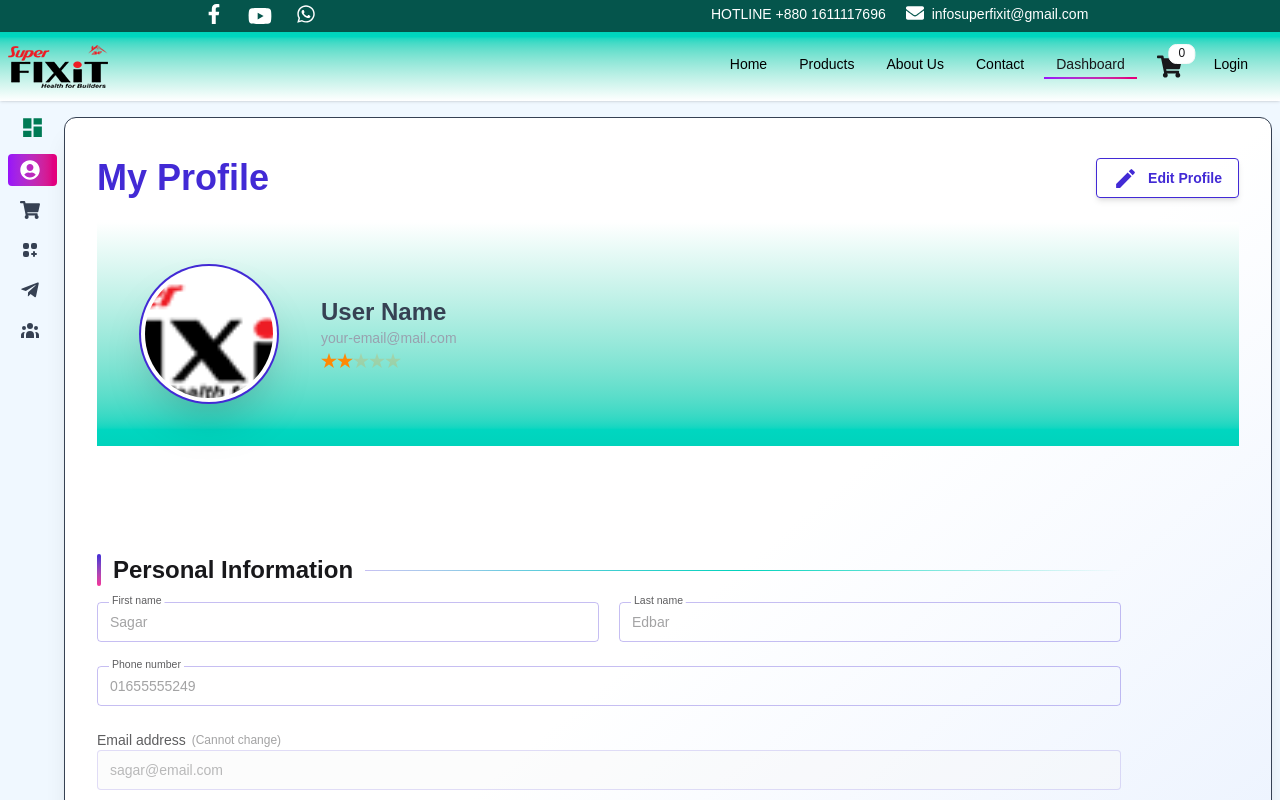
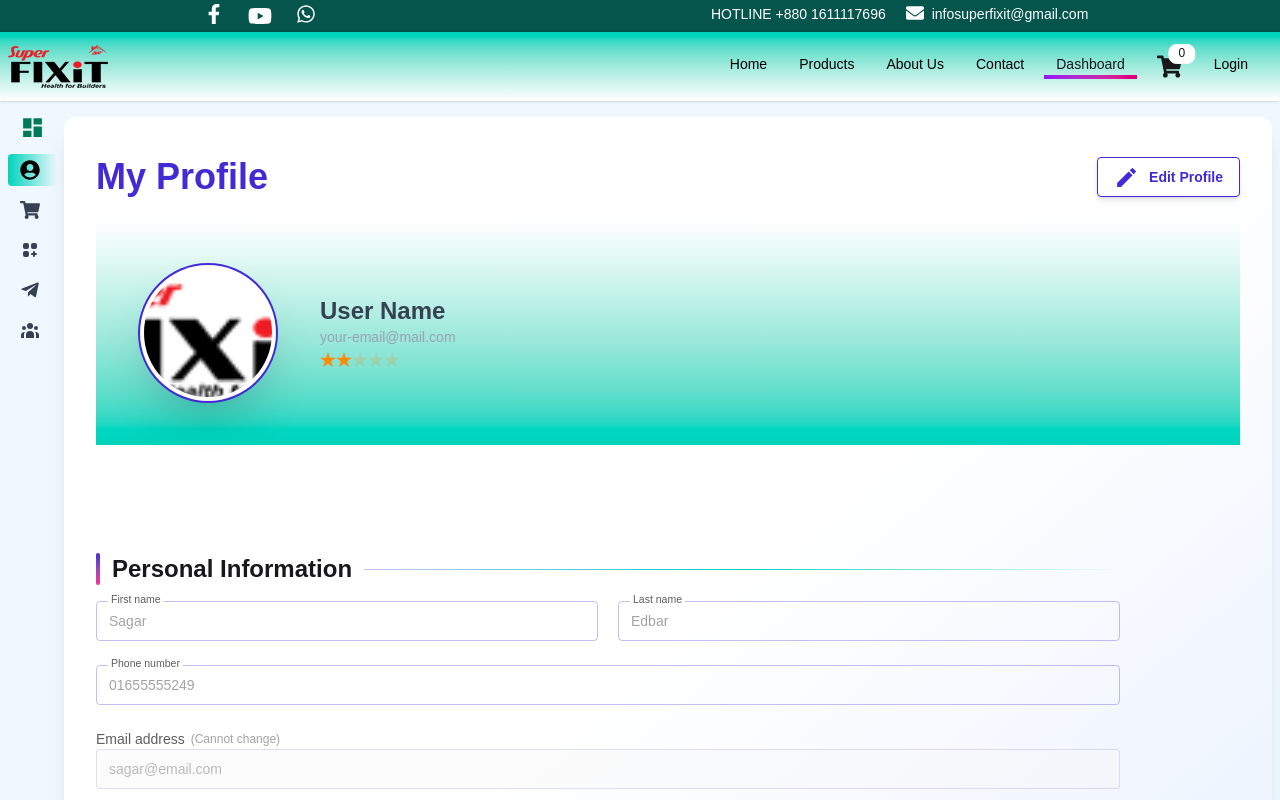
Before and after one commit to WDsagor/Build-Add-nextjs, a Next.js app: page /dashboard/profile in a window 1280 px wide. Shown: the top 800 px of the page. Built offline with nearby package versions, Linux system fonts and the light colour scheme.

Commit message:
add image home

```diff
--- a/app/(home)/AboutFixit.tsx
+++ b/app/(home)/AboutFixit.tsx
@@ -2,6 +2,7 @@
 import { useGSAP } from "@gsap/react";
 import gsap from "gsap";
 import { ScrollTrigger } from "gsap/ScrollTrigger";
+import Image from "next/image";
 import Link from "next/link";
 import { useRef } from "react";
 
@@ -47,8 +48,11 @@ const AboutFixit = () => {
     );
   }, []);
   return (
-    <div className="max-w-screen-2xl w-full mx-auto px-2 py-5 ">
-      <div className=" px-5 text-primary py-10 text-justify">
+    <div className="max-w-screen-2xl w-full flex flex-row-reverse justify-between  gap-5 mx-auto px-2 py-5 ">
+      <div className="w-full hidden lg:block p-10 rounded-2xl">
+        <Image src="/images/benfit-illustration.jpg" alt="About FIXIT" width={700} height={500} />
+      </div>
+      <div className=" px-5 text-primary py-10 text-justify max-w-2xl mx-auto">
         <h1
           ref={title}
           className="lg:text-4xl max-w-sm mx-auto text-2xl text-center py-10 font-bold bg-linear-to-r  from-red-500 via-green-400  to-yellow-300 bg-clip-text text-transparent"
@@ -56,7 +60,7 @@ const AboutFixit = () => {
           Super FIXIT Limited
         </h1>
 
-        <p ref={text} className=" text-black lg:text-lg sm:text-sm">
+        <p ref={text} className=" text-black lg:text-lg sm:text-sm leading-10">
           <span>
             <Link href="/" className=" font-bold text-red-600">
               Super FIXIT
--- a/app/dashboard/profile/page.tsx
+++ b/app/dashboard/profile/page.tsx
@@ -193,7 +193,7 @@ const Page = () => {
   return (
     <div
       ref={containerRef}
-      className="max-w-screen-2xl md:mx-auto border rounded-xl relative p-4 sm:p-5 md:p-8 mb-8 sm:mb-12 m-2 bg-linear-to-br from-base-100 via-base-100 to-primary/5 shadow-xl hover:shadow-2xl transition-shadow duration-500"
+      className="max-w-screen-2xl md:mx-auto  rounded-xl relative p-4 sm:p-5 md:p-8 mb-8 sm:mb-12 m-2 bg-linear-to-br from-base-100 via-base-100 to-primary/5 shadow-xl hover:shadow-2xl transition-shadow duration-500"
     >
       <title>Profile | Super FIXIT Ltd</title>
 
@@ -226,8 +226,8 @@ const Page = () => {
           )}
         </button>
       </div>
+      <div className="flex bg-linear-to-t from-accent flex-row items-center to-white">
 
-      <div className="flex bg-linear-to-t from-accent flex-row items-center to-white">
         <div className="relative">
           <label className="w-full cursor-pointer" htmlFor="profileImg">
             <div className="avatar p-8 sm:p-12  rounded-t-2xl w-full flex justify-start items-center">
--- a/app/globals.css
+++ b/app/globals.css
@@ -66,14 +66,14 @@ body {
   }
 
   .nav-link::after {
-    @apply content-[''] absolute bottom-0 left-0 w-0 h-0.5 bg-linear-to-r from-purple-600 to-pink-600 transition-all duration-300;
+    @apply content-[''] absolute bottom-0 left-0 w-0 h-1 bg-linear-to-r from-purple-600 to-pink-600 transition-all duration-300;
   }
 
   .nav-link:hover::after {
     @apply w-full;
   }
   .active-link::after {
-    @apply content-[''] absolute bottom-1.5  left-0 w-full h-0.5 bg-linear-to-r from-purple-600 to-pink-600;
+    @apply content-[''] absolute bottom-1.5  left-0 w-full h-1 bg-linear-to-r from-purple-600 to-pink-600;
   }
   .navbar-gradient {
     @apply bg-linear-to-t  from-white to-accent;
--- a/components/share/Navbar.tsx
+++ b/components/share/Navbar.tsx
@@ -117,8 +117,8 @@ const Navbar = () => {
           <Link href="/" className="flex items-center">
             <Image
               loading="eager"
-              width={80}
-              height={33}
+              width={400}
+              height={100}
               src="/images/Logo.png"
               alt="Logo"
               // sizes="(max-width: 768px) 100vw, (max-width: 1200px) 80vw, 100vw"
--- a/components/share/Sidebar.tsx
+++ b/components/share/Sidebar.tsx
@@ -46,8 +46,8 @@ const Sidebar = () => {
                 href={item.href}
                 className={`is-drawer-close:tooltip is-drawer-close:tooltip-right ${
                   isActive
-                    ? "bg-linear-to-r from-purple-600 to-pink-600 text-white"
-                    : "hover:bg-linear-to-r from-purple-600 to-pink-600 hover:text-white"
+                    ? "bg-linear-to-r from-accent to-transparent text-black"
+                    : "hover:bg-linear-to-r from-accent to-transparent hover:text-black"
                 }`}
                 data-tip={item.label}
               >
```
Also changed, not shown: public/images/benfit-illustration.jpg (added).
